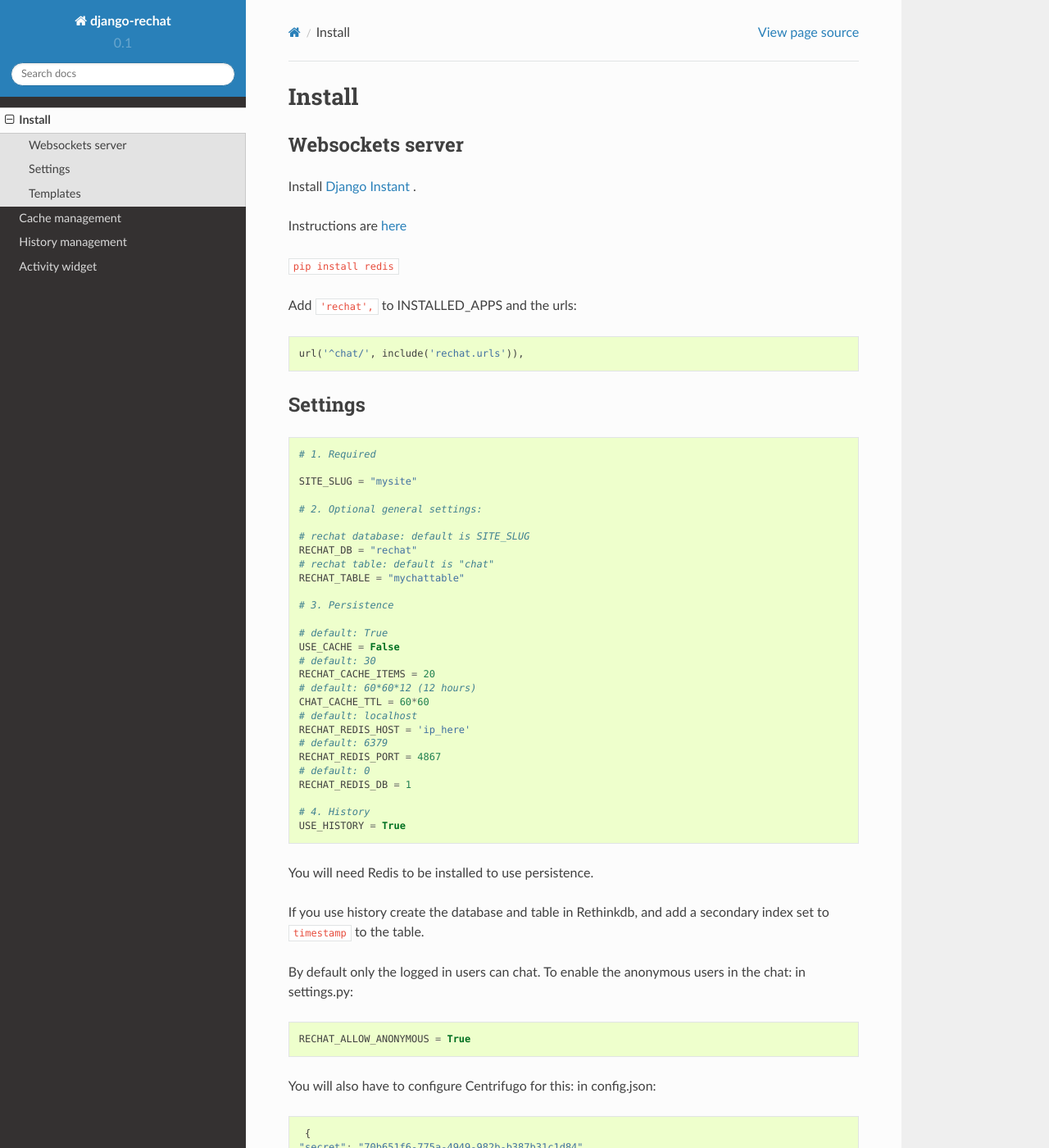
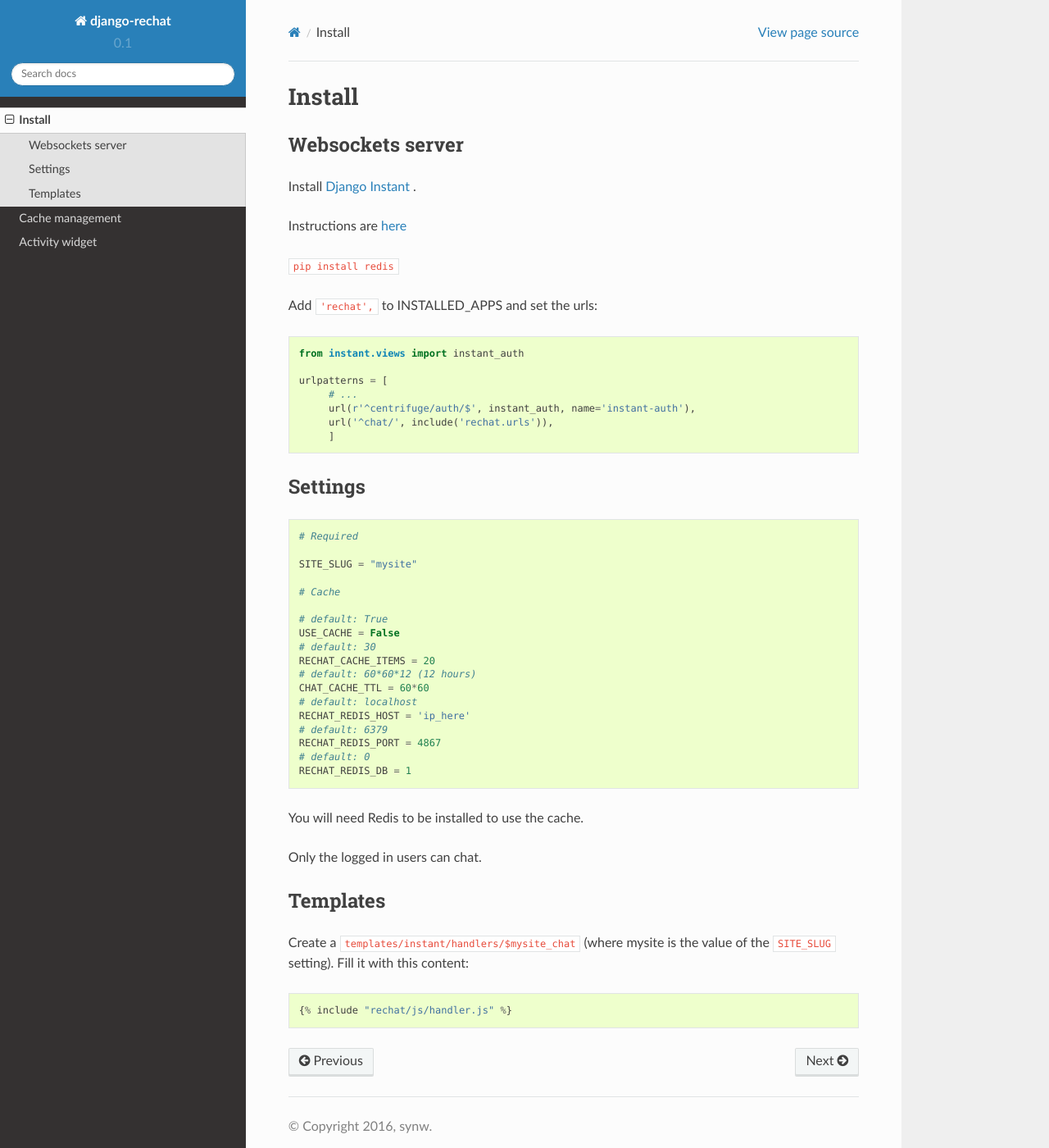
Before and after one commit to synw/django-rechat, a Sphinx documentation site: the page built from docs/src/install.rst, in a window 1280 px wide and 1400 px high. Shown: the whole window at 82% size. Built offline with Sphinx 7.4.7 and the Read the Docs theme 2.0.0, drawn with Linux system fonts in a browser that asks for light colours; some of the changed text lies outside the part shown.

Commit message:
Add handler template and update the doc

```diff
--- a/docs/index.rst
+++ b/docs/index.rst
@@ -13,5 +13,4 @@ Contents:
 
    src/install
    src/cache
-   src/history
    src/activity
--- a/docs/src/install.rst
+++ b/docs/src/install.rst
@@ -10,13 +10,19 @@ Instructions are `here <http://django-instant.readthedocs.io/en/latest/src/insta
 
 ``pip install redis``
 
-Add ``'rechat',`` to INSTALLED_APPS and the urls:
+Add ``'rechat',`` to INSTALLED_APPS and set the urls:
 
 .. highlight:: python
 
 ::
 
-   url('^chat/', include('rechat.urls')),
+   from instant.views import instant_auth
+
+   urlpatterns = [
+   	# ...
+   	url(r'^centrifuge/auth/$', instant_auth, name='instant-auth'),
+   	url('^chat/', include('rechat.urls')),
+   	]
 
 Settings
 --------
@@ -25,18 +31,11 @@ Settings
 
 ::
 
-   # 1. Required
+   # Required
 
    SITE_SLUG = "mysite"
 
-   # 2. Optional general settings:
-
-   # rechat database: default is SITE_SLUG
-   RECHAT_DB = "rechat"
-   # rechat table: default is "chat"
-   RECHAT_TABLE = "mychattable"
-
-   # 3. Persistence
+   # Cache
 
    # default: True
    USE_CACHE = False
@@ -51,40 +50,19 @@ Settings
    # default: 0
    RECHAT_REDIS_DB = 1
 
-   # 4. History
-   USE_HISTORY = True
 
-You will need Redis to be installed to use persistence.
+You will need Redis to be installed to use the cache.
 
-If you use history create the database and table in Rethinkdb, and add a secondary index
-set to ``timestamp`` to the table.
+Only the logged in users can chat.
 
-By default only the logged in users can chat. To enable the anonymous users in the chat: in settings.py:
+Templates
+---------
+
+Create a ``templates/instant/handlers/$mysite_chat`` (where mysite is the value of the
+``SITE_SLUG`` setting). Fill it with this content:
 
 .. highlight:: python
 
 ::
 
-   RECHAT_ALLOW_ANONYMOUS = True
-
-You will also have to configure Centrifugo for this: in config.json:
-
-.. highlight:: javascript
-
-::
-
-   {
-  "secret": "70b651f6-775a-4949-982b-b387b31c1d84",
-  "anonymous": true
-  }
-
-Templates
----------
-
-Create a ``templates/instant/extra_clients.js`` with this content:
-
-.. highlight:: python
-
-::
-
-   {% include "rechat/js/client.js" %}
+   {% include "rechat/js/handler.js" %}
```
Also changed, not shown: 1 other file.
